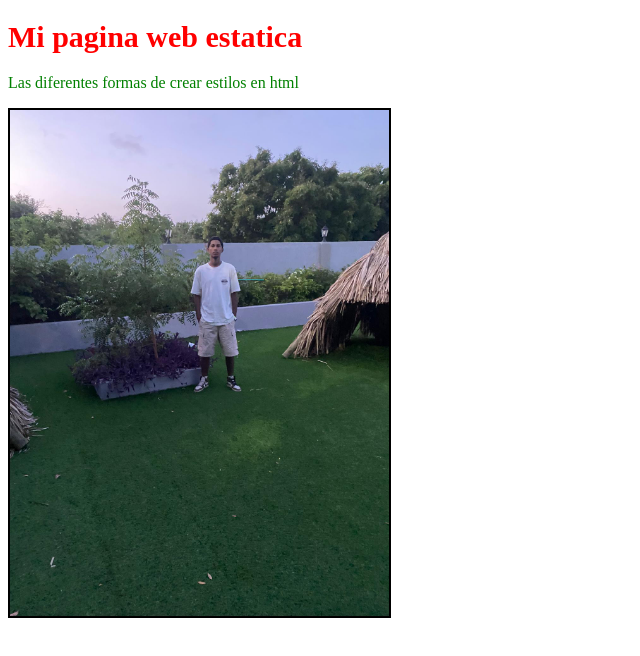
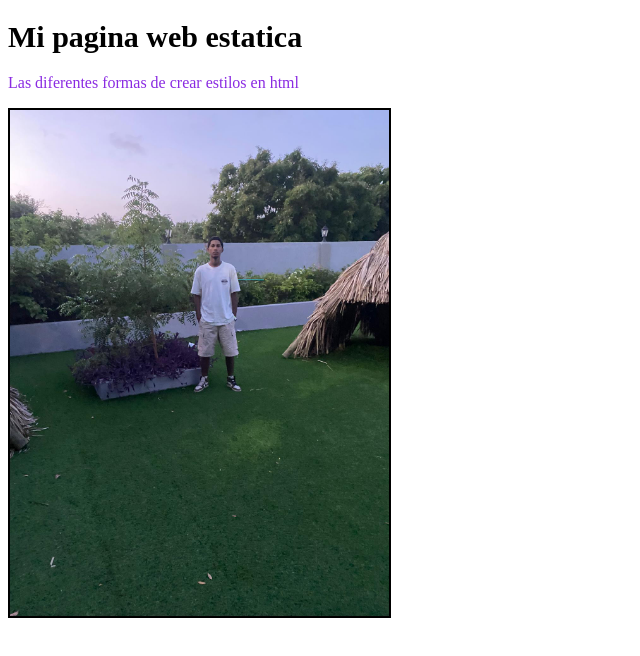
Before and after one commit to jpenaunilibre/sesion-8, a plain HTML site: page index.html in a window 1280 px wide. Shown: the whole page, without its empty margins (0-640 px from the left). Drawn offline with Linux system fonts and the light colour scheme.

Commit message:
se agregó el archivo css y cambiaron los colores del h1 y parrafo

```diff
--- a/index.html
+++ b/index.html
@@ -4,7 +4,8 @@
     <meta charset="UTF-8">
     <meta name="viewport" content="width=device-width, initial-scale=1.0">
     <title>Diferentes formas de hacer estilos 8</title>
-    <style>
+    <link rel="stylesheet" href="styles.css">
+    <!-- <style>
         h1{
             color: red;
             font-size: 30px;
@@ -16,7 +17,7 @@
         img{
             border: 2px solid black;
         }
-    </style>
+    </style> -->
 </head>
 <body>
     <h1>
--- /dev/null
+++ b/styles.css
@@ -0,0 +1,11 @@
+        h1{
+            color: black;
+            font-size: 30px;
+        }
+        p{
+            color: blueviolet;
+            font-family: 'Times New Roman', Times, serif;
+        }
+        img{
+            border: 2px solid black;
+        }
```
